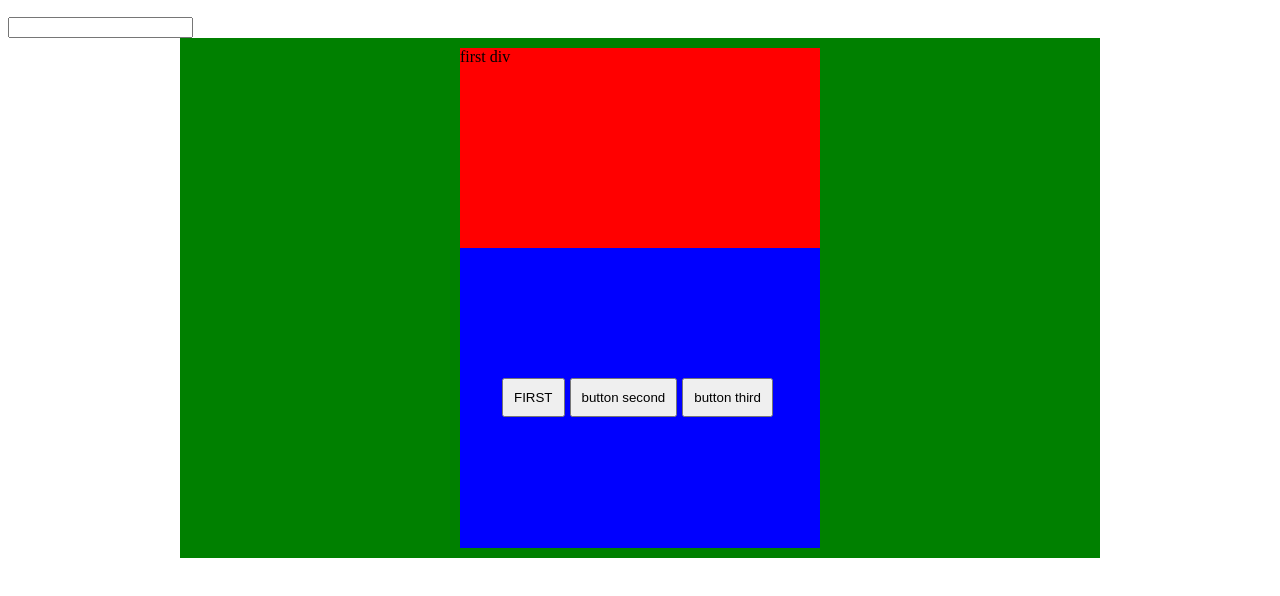
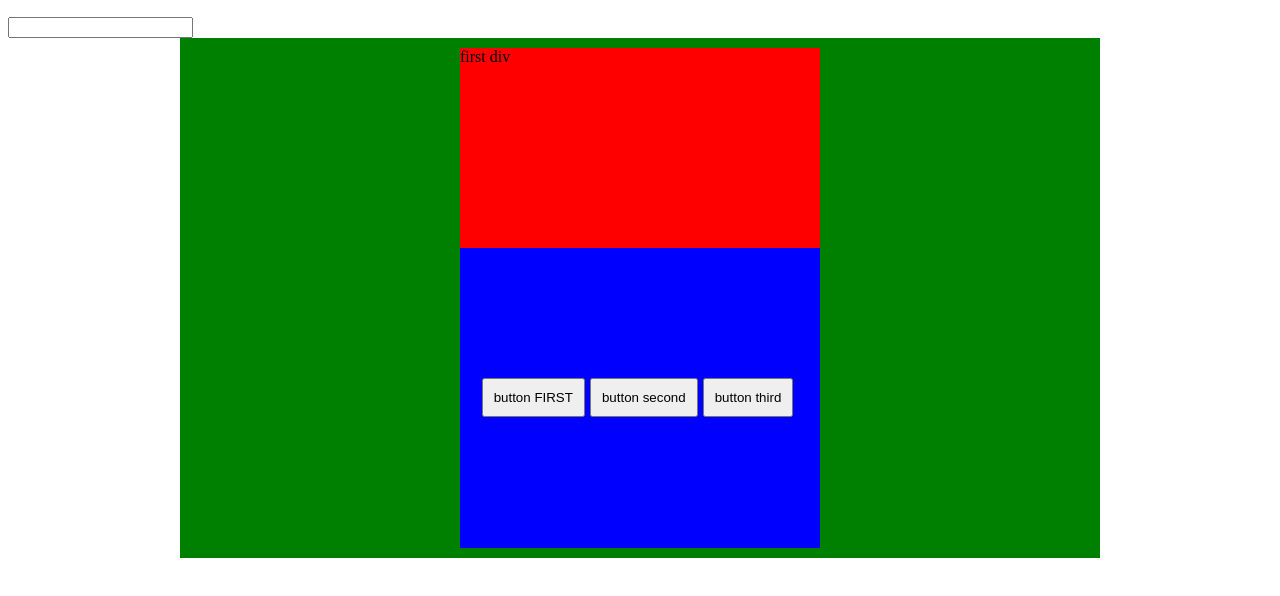
Before and after one commit to akbarfzn/shopee, a plain HTML site: page index.html in a window 1280 px wide. Shown: the part 110-706 px from the top of the page. Drawn offline with nearby package versions, Linux system fonts and the light colour scheme.

Commit message:
Update index.html

```diff
--- a/index.html
+++ b/index.html
@@ -57,7 +57,7 @@
     <div class="divpractice">
         <div class="first">first div</div>
         <div class="second" id="second-box">
-            <button onclick="hey()">FIRST</button>
+            <button onclick="hey()">button FIRST</button>
             <button>button second</button>
             <button>button third</button>
 
```
